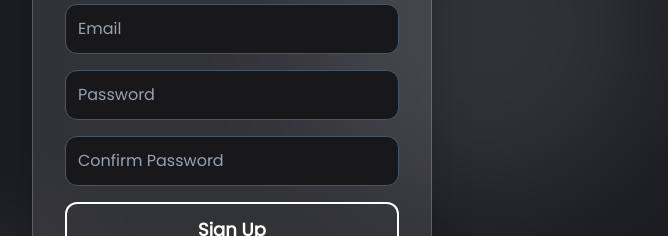
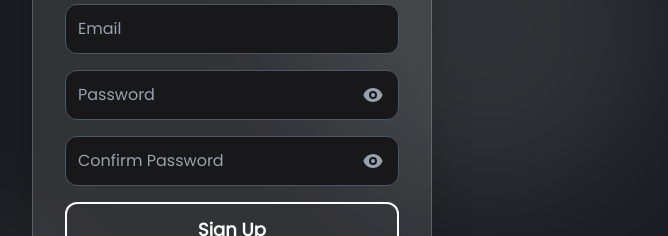
Before and after one commit to ShawnMayol/explain-my-bills, a React (Vite) app in the folder frontend/: page /signup in a window 1280 px wide. Shown: the part 280-516 px from the top of the page, without its empty margins (408-1076 px from the left). Built offline with nearby package versions, Linux system fonts and the light colour scheme; no server answers.

Commit message:
feat: add password visibility toggle to SignUp

```diff
--- a/frontend/src/pages/SignUp.jsx
+++ b/frontend/src/pages/SignUp.jsx
@@ -6,6 +6,7 @@ import { auth } from "../../firebase/firebaseConfig";
 import { useAuth } from "../context/AuthContext";
 import SplashScreen from "../components/SplashScreen";
 import { FcGoogle } from "react-icons/fc";
+import { HiEye, HiEyeOff } from "react-icons/hi";
 
 export default function SignUp() {
     const { user, loading } = useAuth();
@@ -16,6 +17,8 @@ export default function SignUp() {
     const [password, setPassword] = useState("");
     const [confirmPassword, setConfirmPassword] = useState("");
     const [error, setError] = useState("");
+    const [showPassword, setShowPassword] = useState(false);
+    const [showConfirmPassword, setShowConfirmPassword] = useState(false);
 
     if (loading) return <SplashScreen />;
     if (user) {
@@ -92,22 +95,58 @@ export default function SignUp() {
                     onChange={(e) => setEmail(e.target.value)}
                     autoComplete="email"
                 />
+                <div className="relative mb-4">
                     <input
-                    type="password"
+                        type={showPassword ? "text" : "password"}
                         placeholder="Password"
-                    className="mb-4 p-3 rounded-xl bg-zinc-900 border border-gray-600 text-white placeholder-gray-400 focus:outline-none focus:ring-2 focus:ring-yellow-300"
+                        className="p-3 w-full rounded-xl bg-zinc-900 border border-gray-600 text-white placeholder-gray-400 focus:outline-none focus:ring-2 focus:ring-yellow-300"
                         value={password}
                         onChange={(e) => setPassword(e.target.value)}
                         autoComplete="new-password"
                     />
+                    <button
+                        type="button"
+                        className="absolute right-4 top-1/2 transform -translate-y-1/2 text-gray-400 hover:text-white focus:outline-none cursor-pointer"
+                        onClick={() => setShowPassword(!showPassword)}
+                        aria-label={
+                            showPassword ? "Hide password" : "Show password"
+                        }
+                    >
+                        {showPassword ? (
+                            <HiEyeOff size={20} />
+                        ) : (
+                            <HiEye size={20} />
+                        )}
+                    </button>
+                </div>
+                <div className="relative mb-4">
                     <input
-                    type="password"
+                        type={showConfirmPassword ? "text" : "password"}
                         placeholder="Confirm Password"
-                    className="mb-4 p-3 rounded-xl bg-zinc-900 border border-gray-600 text-white placeholder-gray-400 focus:outline-none focus:ring-2 focus:ring-yellow-300"
+                        className="p-3 w-full rounded-xl bg-zinc-900 border border-gray-600 text-white placeholder-gray-400 focus:outline-none focus:ring-2 focus:ring-yellow-300"
                         value={confirmPassword}
                         onChange={(e) => setConfirmPassword(e.target.value)}
                         autoComplete="new-password"
                     />
+                    <button
+                        type="button"
+                        className="absolute right-4 top-1/2 transform -translate-y-1/2 text-gray-400 hover:text-white focus:outline-none cursor-pointer"
+                        onClick={() =>
+                            setShowConfirmPassword(!showConfirmPassword)
+                        }
+                        aria-label={
+                            showConfirmPassword
+                                ? "Hide password"
+                                : "Show password"
+                        }
+                    >
+                        {showConfirmPassword ? (
+                            <HiEyeOff size={20} />
+                        ) : (
+                            <HiEye size={20} />
+                        )}
+                    </button>
+                </div>
 
                 {error && (
                     <p className="text-red-500 mb-4 text-center">{error}</p>
```
Also changed, not shown: frontend/src/pages/SignIn.jsx (+8 -2 lines). Lines whose indentation alone changed are shown as unchanged.
